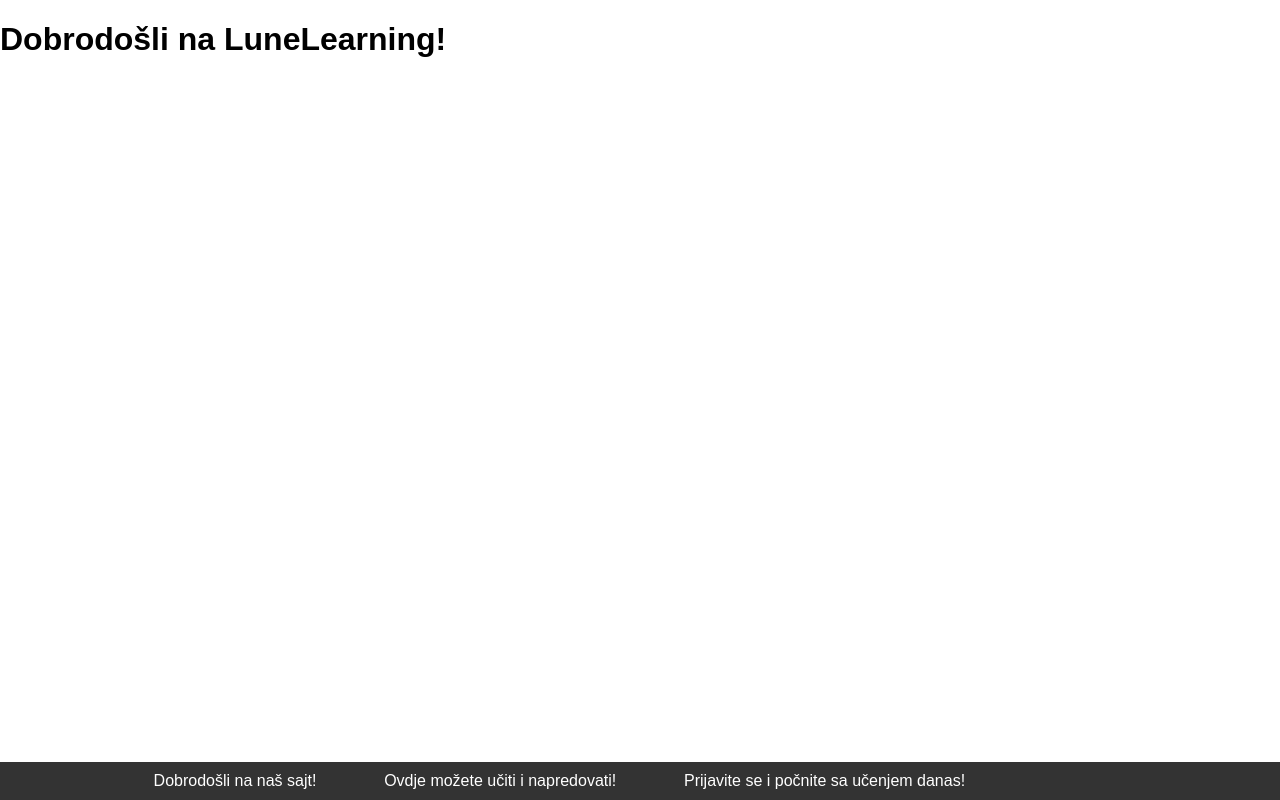
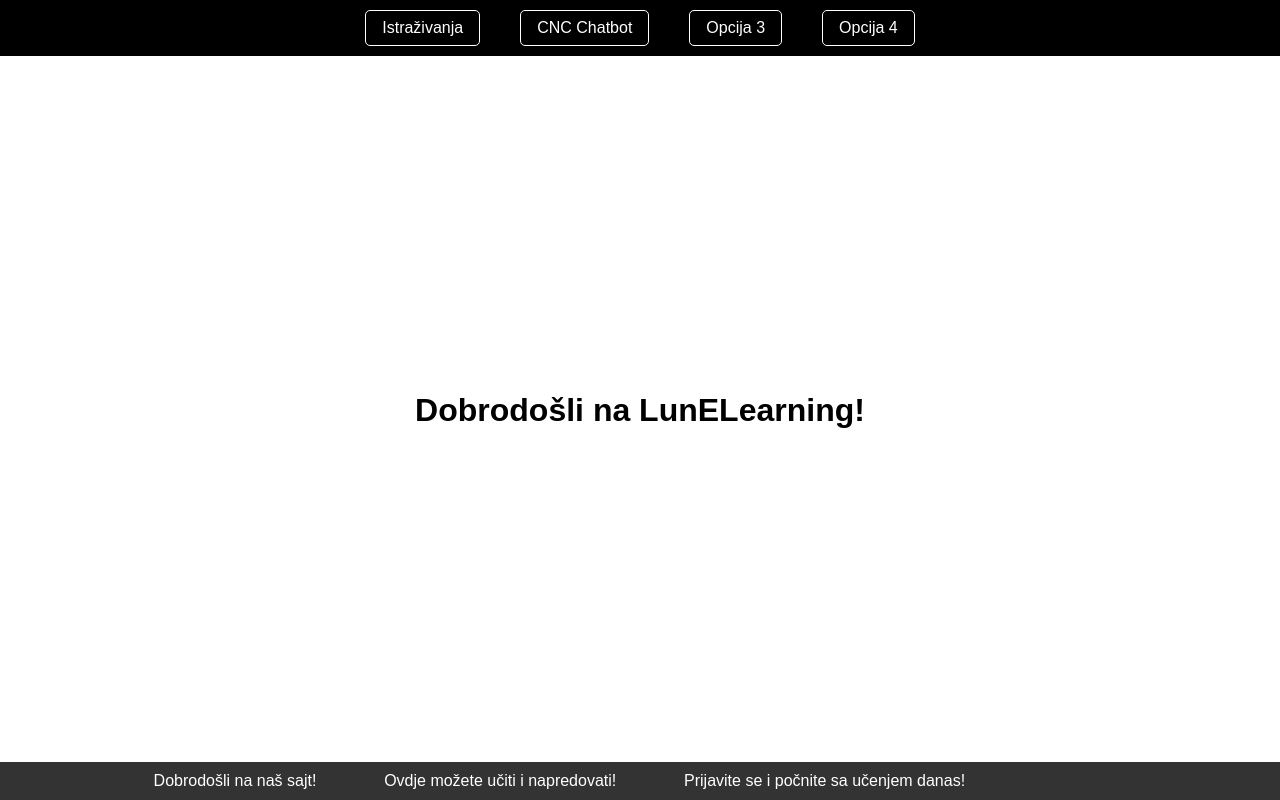
Before and after one commit to nastavnikm/lunlearning, a Flask app: page / in a window 1280 px wide. Run offline with Flask 3, Linux system fonts and the light colour scheme.

Commit message:
Dodavanje kajrona sa tekstom/button

```diff
--- a/luneelearning.txt
+++ b/luneelearning.txt
@@ -1 +1,7 @@
 https://luneelearning.onrender.com
+
+
+git config --global core.autocrlf true
+git add .
+git commit -m "Dodavanje kajrona sa tekstom"
+git push origin master
--- a/static/style.css
+++ b/static/style.css
@@ -3,43 +3,83 @@ body {
     margin: 0;
     padding: 0;
     font-family: Arial, sans-serif;
-    height: 100%;
+    height: 100vh;
     display: flex;
     flex-direction: column;
 }
 
-/* Stil za kajron */
+/* Navigacija na vrhu */
+.navbar {
+    width: 100%;
+    background-color: black;
+    display: flex;
+    justify-content: center;
+    align-items: center;
+    padding: 10px 0;
+    position: fixed;
+    top: 0;
+    left: 0;
+    z-index: 1000;
+}
+
+.navbar a {
+    color: white;
+    text-decoration: none;
+    margin: 0 20px;
+    padding: 8px 16px;
+    border: 1px solid white;
+    border-radius: 5px;
+    transition: background-color 0.3s, color 0.3s;
+}
+
+.navbar a:hover {
+    background-color: white;
+    color: black;
+}
+
+/* Glavni sadržaj */
+.content {
+    margin-top: 80px; /* Da ne ide ispod navigacije */
+    margin-bottom: 60px; /* Da ne ide preko kajrona */
+    flex: 1; /* Sadržaj se rasteže izmedju navbar-a i kajrona */
+    text-align: center;
+    display: flex;
+    justify-content: center;
+    align-items: center;
+    flex-direction: column;
+}
+
+/* Kajron na dnu */
 .kajron {
-    position: fixed; /* Fiksira kajron na dno stranice */
+    width: 100%;
+    background-color: #333;
+    color: white;
+    text-align: center;
+    padding: 10px 0;
+    overflow: hidden;
+    position: fixed;
     bottom: 0;
     left: 0;
-    width: 100%; /* Traka zauzima celu širinu ekrana */
-    background-color: #333; /* Tamna pozadina */
-    color: white; /* Bela boja teksta */
-    text-align: center;
-    padding: 10px 0; /* Prostor unutar trake */
-    z-index: 1000; /* Osigurava da kajron bude iznad drugih elemenata */
-    overflow: hidden; /* Skriva višak sadržaja */
+    z-index: 999;
 }
 
-/* Stil za sadržaj unutar kajrona */
 .kajron-content {
     display: flex;
-    white-space: nowrap; /* Sprečava prelazak teksta u novi red */
-    animation: marquee 15s linear infinite; /* Animacija za pomeranje teksta */
-}
-
-/* Animacija za pomeranje teksta */
-@keyframes marquee {
-    0% {
-        transform: translateX(100%); /* Početna pozicija sa desne strane */
-    }
-    100% {
-        transform: translateX(-100%); /* Završna pozicija sa leve strane */
-    }
+    white-space: nowrap;
+    animation: marquee 15s linear infinite;
 }
 
 .kajron-content span {
     font-size: 16px;
-    padding-right: 50px; /* Razmak između poruka */
+    padding-right: 50px;
 }
+
+/* Animacija pomeranja teksta */
+@keyframes marquee {
+    0% {
+        transform: translateX(100%);
+    }
+    100% {
+        transform: translateX(-100%);
+    }
+}
--- a/templates/index.html
+++ b/templates/index.html
@@ -6,11 +6,20 @@
     <link rel="stylesheet" href="{{ url_for('static', filename='style.css') }}">
 </head>
 <body>
-    <div class="container">
-        <h1>Dobrodošli na LuneLearning!</h1>
+    <!-- Navigacija na vrhu -->
+    <nav class="navbar">
+        <a href="#">Istraživanja</a>
+        <a href="#">CNC Chatbot</a>
+        <a href="#">Opcija 3</a>
+        <a href="#">Opcija 4</a>
+    </nav>
+
+    <!-- Glavni sadržaj -->
+    <div class="content">
+        <h1>Dobrodošli na LunELearning!</h1>
     </div>
 
-    <!-- Horizontalna traka (kajron) -->
+    <!-- Horizontalna traka (kajron) na dnu -->
     <div class="kajron">
         <div class="kajron-content">
             <span>Dobrodošli na naš sajt! &nbsp;&nbsp;&nbsp;</span>
```
